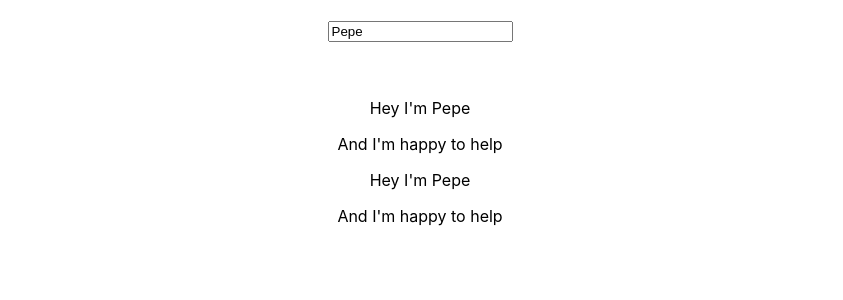
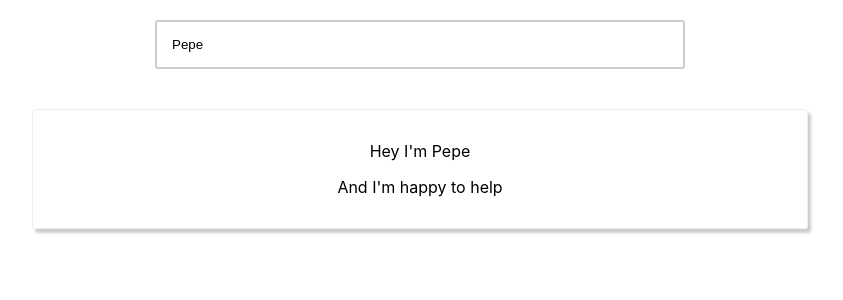
Before and after one commit to FranBisquerra/react-the-complete-guide, a React (Create React App) app in the folder first-assigment/: page / in a window 1280 px wide. Shown: the top 300 px of the page, without its empty margins (220-1063 px from the left). Built offline with nearby package versions, Linux system fonts and the light colour scheme.

Commit message:
Add some styling

```diff
--- a/first-assigment/src/App.js
+++ b/first-assigment/src/App.js
@@ -24,7 +24,6 @@ class App extends Component {
       <br/>
       <br/>
       <UserOutput username={this.state.username}></UserOutput>
-      <UserOutput username={this.state.username}></UserOutput>
     </div>
     )
   }
--- a/first-assigment/src/UserInput/UserInput.js
+++ b/first-assigment/src/UserInput/UserInput.js
@@ -1,10 +1,19 @@
 import React from 'react';
+
+const style = {
+  margin: 'auto',
+  borderRadius: '3px',
+  border: '2px solid rgb(206, 205, 205)',
+  width: '40%',
+  padding: '15px'
+}
 
 const UserInput = (props) => {
   return (
     <div>
       <input
         type="text"
+        style={style}
         onChange={props.changed}
         value={props.username}></input>
     </div>
--- /dev/null
+++ b/first-assigment/src/UserOutput/UserOutput.css
@@ -0,0 +1,8 @@
+.UserOutput {
+  margin: auto;
+  border-radius: 3px;
+  border: 1px solid #eee;
+  box-shadow: 3px 4px 3px #ccc;
+  width: 60%;
+  padding: 15px;
+}
--- a/first-assigment/src/UserOutput/UserOutput.js
+++ b/first-assigment/src/UserOutput/UserOutput.js
@@ -1,8 +1,9 @@
 import React from 'react';
+import './UserOutput.css';
 
 const UserOutput = (props) => {
   return (
-    <div>
+    <div className="UserOutput">
       <p>Hey I'm {props.username}</p>
       <p>And I'm happy to help</p>
     </div>
```
